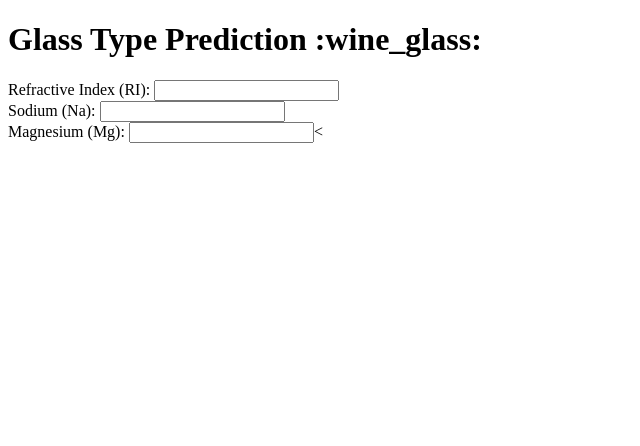
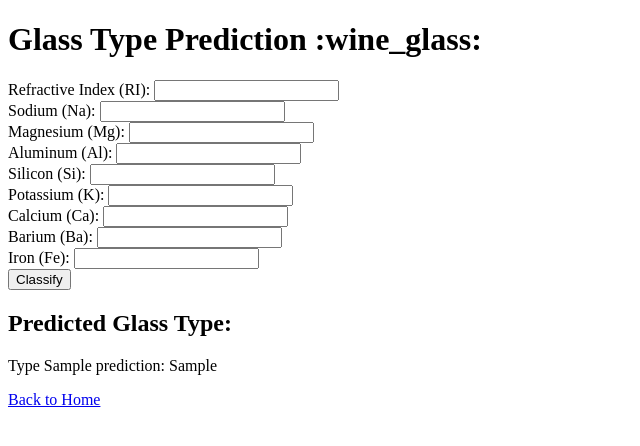
Before and after one commit to programsgit/flask_glass, a Flask app: template templates/predict.html in a window 1280 px wide. Shown: the top 446 px of the page, without its empty margins (0-640 px from the left). Run offline with Flask 3, Linux system fonts and the light colour scheme; the template is opened without the code that fills it: most values are stand-ins (such as "Sample title", 1, 10 or a date in 2020).

Commit message:
Update predict.html

```diff
--- a/templates/predict.html
+++ b/templates/predict.html
@@ -15,4 +15,34 @@
         <input type="number" step="any" name="Na" required><br>
 
         <label for="Mg">Magnesium (Mg):</label>
-        <input type="number" step="any" name="Mg" required><
+        <input type="number" step="any" name="Mg" required><br>
+
+        <label for="Al">Aluminum (Al):</label>
+        <input type="number" step="any" name="Al" required><br>
+
+        <label for="Si">Silicon (Si):</label>
+        <input type="number" step="any" name="Si" required><br>
+
+        <label for="K">Potassium (K):</label>
+        <input type="number" step="any" name="K" required><br>
+
+        <label for="Ca">Calcium (Ca):</label>
+        <input type="number" step="any" name="Ca" required><br>
+
+        <label for="Ba">Barium (Ba):</label>
+        <input type="number" step="any" name="Ba" required><br>
+
+        <label for="Fe">Iron (Fe):</label>
+        <input type="number" step="any" name="Fe" required><br>
+
+        <input type="submit" value="Classify">
+    </form>
+
+    {% if prediction is not none %}
+        <h2>Predicted Glass Type:</h2>
+        <p>Type {{ prediction }}: {{ glass_types[prediction] }}</p>
+    {% endif %}
+
+    <a href="/">Back to Home</a>
+</body>
+</html>
```
